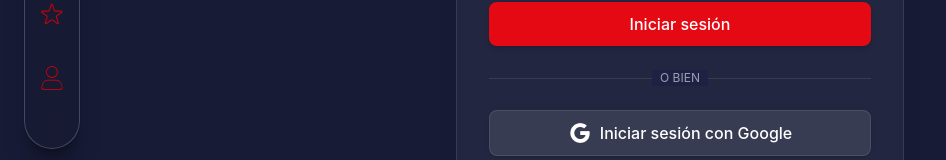
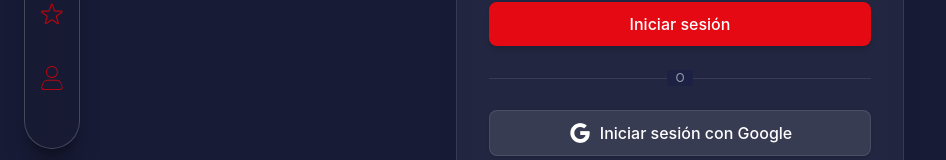
Before and after one commit to bertagonzalezgu/PROJECT-3---MOVIES, a React (Vite) app: page /login in a window 1280 px wide. Shown: the part 421-581 px from the top of the page, without its empty margins (0-946 px from the left). Built offline with nearby package versions, Linux system fonts and the light colour scheme; no server answers.

Commit message:
fix: Fix divider style in LoginForm

```diff
--- a/src/features/auth/components/LoginForm.tsx
+++ b/src/features/auth/components/LoginForm.tsx
@@ -86,7 +86,7 @@ export default function LoginForm(){
           <div className="w-full border-t border-white/10"></div>
         </div>
         <div className="relative flex justify-center text-xs uppercase">
-          <span className="bg-[#1D2244] px-2 text-gray-400">O bien</span>
+          <span className="bg-[#1D2244] px-2 text-gray-400">O</span>
         </div>
       </div>
 
```
